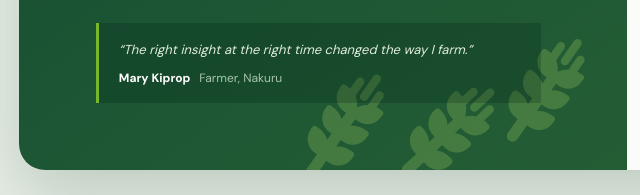
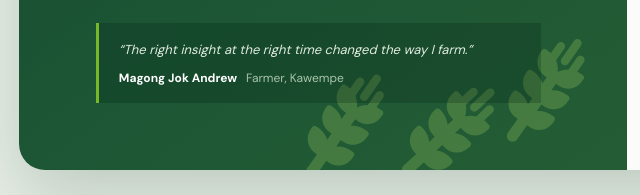
Before and after one commit to Chol1-ai/AgriSmart, a website: page frontend/html/index.html in a window 1280 px wide. Shown: the part 602-797 px from the top of the page, 31-671 px from the left. Drawn offline with Linux system fonts and the light colour scheme.

Commit message:
Update homepage testimonial to Magong Jok Andrew from Kawempe

```diff
--- a/frontend/html/index.html
+++ b/frontend/html/index.html
@@ -35,7 +35,7 @@
 
           <blockquote class="testimonial">
             <p>“The right insight at the right time changed the way I farm.”</p>
-            <cite>Mary Kiprop <span>Farmer, Nakuru</span></cite>
+            <cite>Magong Jok Andrew <span>Farmer, Kawempe</span></cite>
           </blockquote>
         </div>
         <div class="panel-sun" aria-hidden="true"></div>
```
